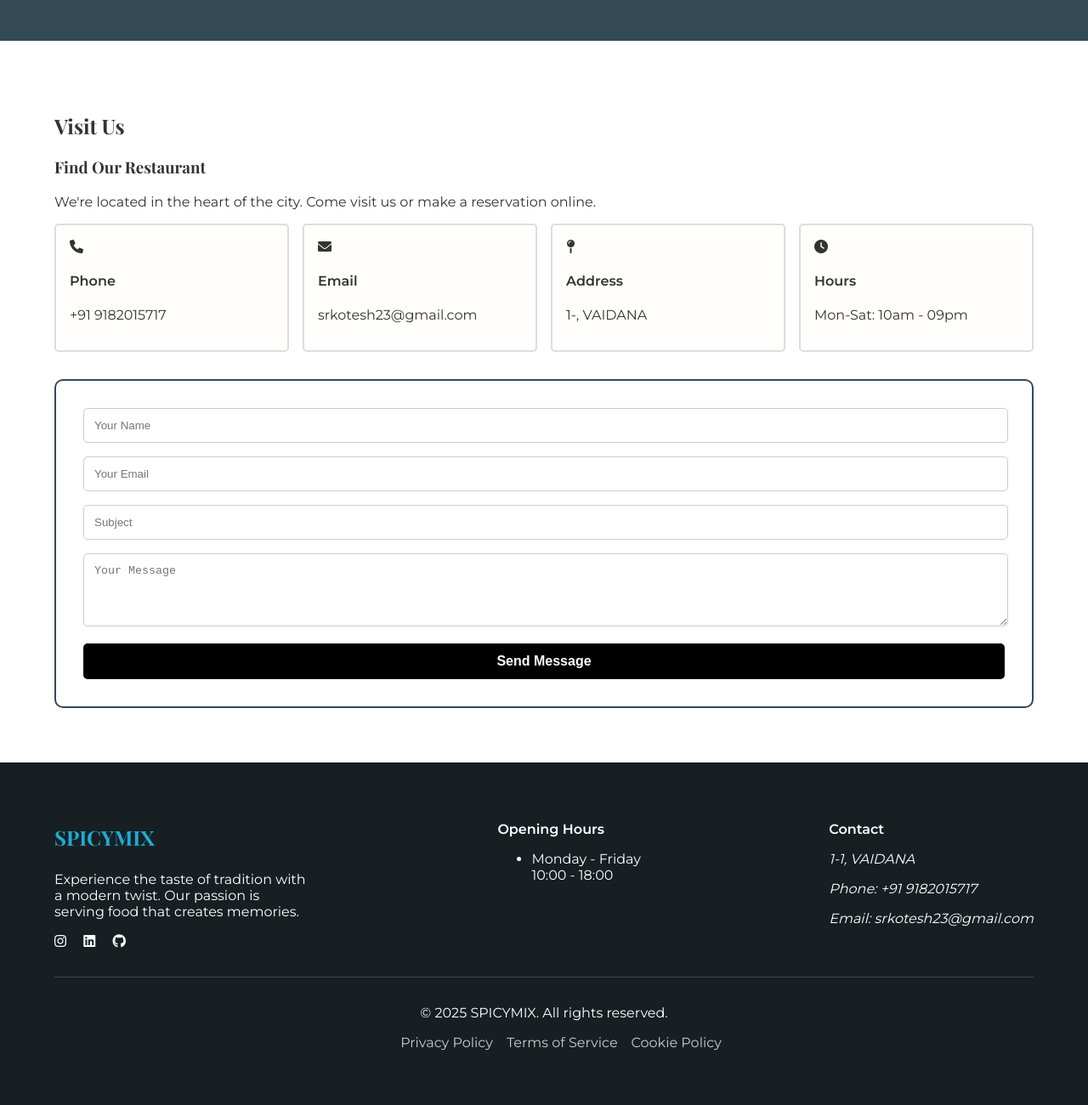
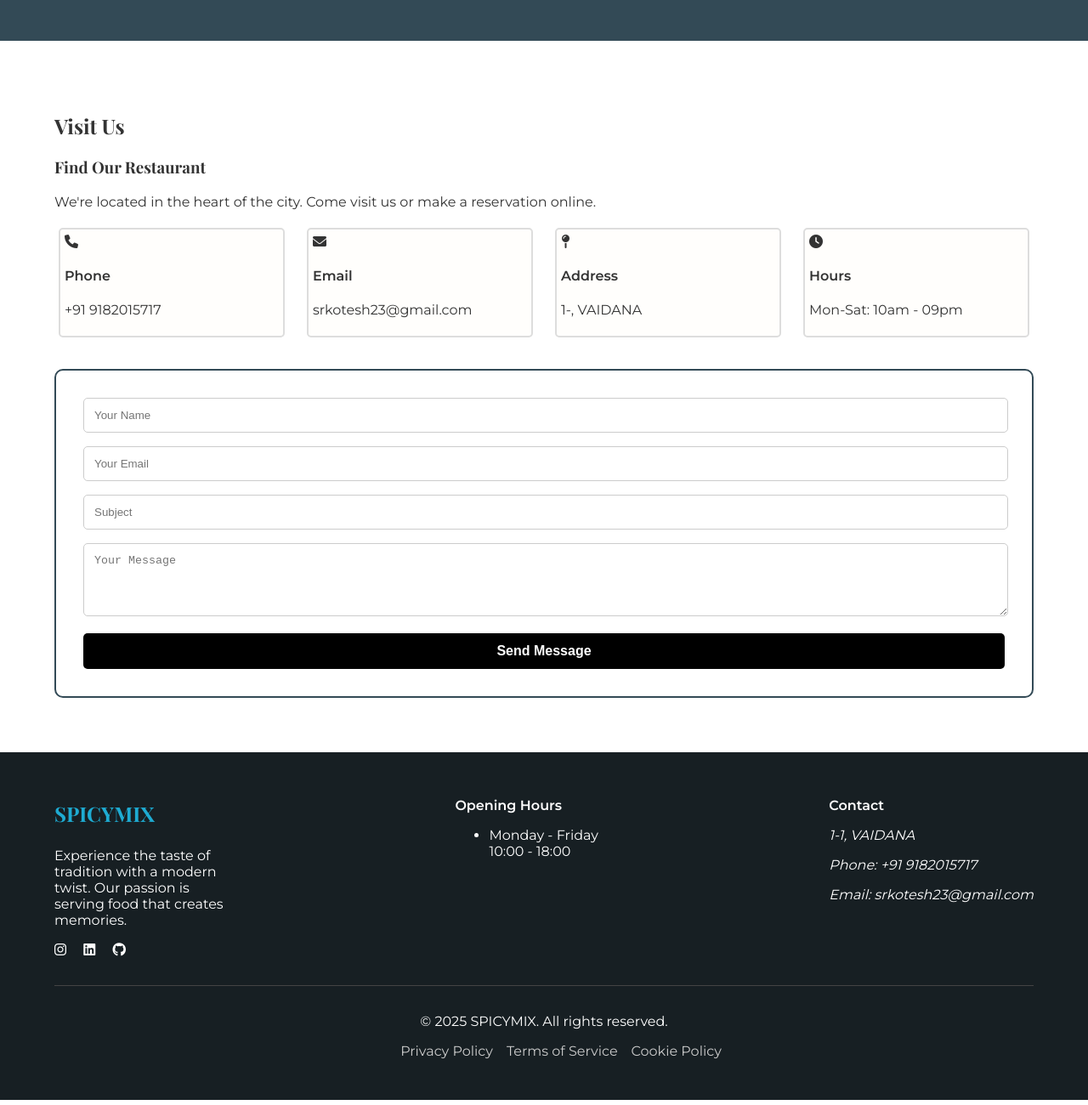
Before and after one commit to rkotesh/Restaurant, a plain HTML site: page index.html in a window 1280 px wide. Shown: the part 2080-3380 px from the top of the page at 85% size. Drawn offline with nearby package versions, Linux system fonts and the light colour scheme.

Commit message:
Add files via upload

```diff
--- a/styles.css
+++ b/styles.css
@@ -321,7 +321,8 @@ header.scrolled {
 
 .contact-card {
   background: #fffefc;
-  padding: 1rem;
+  padding: 5px;
+  margin: 5px;
   border-left: 4px solid #334a56;
   border: 2px solid #ddd;
   border-radius: 5px;
@@ -360,7 +361,7 @@ header.scrolled {
 .footer {
   background: #171f23;
   color: white;
-  padding: 3rem 0;
+  padding: 2rem 0;
 }
 
 .footer-grid {
@@ -380,8 +381,9 @@ header.scrolled {
 }
 
 .footer-description {
-  max-width: 300px;
+  max-width: 200px;
 }
+
 
 .social-links {
   margin-top: 1rem;
@@ -439,7 +441,7 @@ header.scrolled {
 }
 
 /* Responsive */
-@media (max-width: 767px) {
+@media (max-width: 760px) {
   .desktop-nav {
     display: none;
   }
```
